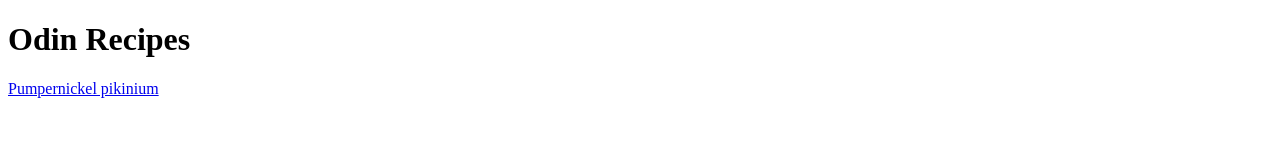
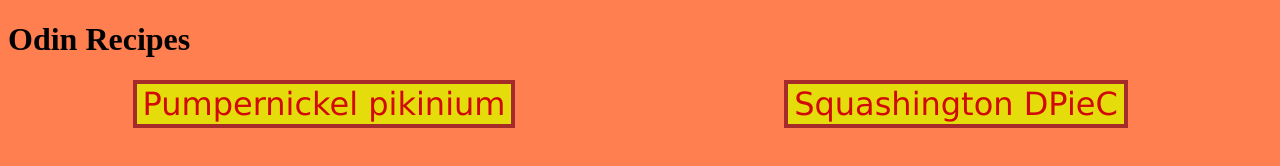
Before and after one commit to SkorpianBread/Recipes, a plain HTML site: page index.html in a window 1280 px wide. Drawn offline with Linux system fonts and the light colour scheme.

Commit message:
added everything

```diff
--- a/index.html
+++ b/index.html
@@ -3,10 +3,21 @@
 <head>
     <meta charset="UTF-8">
     <meta name="viewport" content="width=device-width, initial-scale=1.0">
-    <title>Document</title>
+    <link rel="stylesheet" href="styles-index.css">
+    <title>HOME PAGE</title>
 </head>
-<body>
+
+<body style="background-color: coral;">
     <h1>Odin Recipes</h1>
-    <a href="recipes/pumpkin-pie.html">Pumpernickel pikinium</a>
+    <div class="flex-container one">
+        <div class="item">
+            <a href="recipes/pumpkin-pie.html" rel="noopener noreferrer"><button class="button">Pumpernickel pikinium</button></a>
+        </div>
+
+        <div class="item">
+            <a href="recipes/squashington-DPieC.html" rel="noopener noreferrer"><button class="button">Squashington DPieC</button></a>
+        </div>
+    </div>
 </body>
+
 </html>
--- /dev/null
+++ b/recipes/styles-squash.css
@@ -0,0 +1,46 @@
+
+.flex-container{
+    display: flex;
+    padding: 6px;
+}
+
+.flex-container.one{
+    background-color: coral;
+    border: 2px solid limegreen;
+    height: auto;
+}
+
+.flex-container.two{
+    background-color: rgb(222, 222, 45);
+    border: 2px solid rgb(26, 203, 165);
+    height: auto;
+}
+
+.item{
+    flex: 1;
+    background-color: rgb(192, 90, 17);
+    border: 2px solid rgb(183, 16, 111);
+    height: auto;
+    padding: 2px;
+    text-align: center;
+}
+
+
+.squash {
+    color: rgb(111, 28, 180);
+    font-size: 40px;
+    font-family:'Times New Roman', Times, serif;
+    font-weight: bold;
+}
+
+.button{
+    background-color: cadetblue;
+    border: 4px solid blue;
+    padding: 6px;
+    width: min-content;
+    height: min-content;
+}
+
+.button:hover{
+    background-color: rgb(69, 113, 115);
+}
--- /dev/null
+++ b/recipes/styles.css
@@ -0,0 +1,22 @@
+/* styles.css */
+
+.pumpkin {
+    color: rgb(192, 138, 39);
+    font-size: 40px;
+    font-family:'Times New Roman', Times, serif;
+    font-weight: bold;
+}
+
+* {
+  outline: 2px solid rgb(2, 0, 0);
+  padding: 2px;
+  border: 2px;
+  margin: 4px;
+}
+
+#USA {
+  color:rgba(5, 0, 8, 0.411);
+  font-size: 60px;
+  font-family: Impact, Haettenschweiler, 'Arial Narrow Bold', sans-serif;
+  font-weight: bolder;
+}
--- /dev/null
+++ b/styles-index.css
@@ -0,0 +1,27 @@
+
+.flex-container{
+    display: flex;
+}
+
+.flex-container.one{
+    background-color: coral;
+}
+
+.item{
+    background-color: coral;
+    text-align: center;
+    flex: 1;
+}
+
+.button{
+    background-color: rgb(229, 221, 11);
+    border: 4px solid brown;
+    color: rgb(209, 9, 9);
+    font-size: xx-large;
+    font-family: 'Lucida Sans';
+}
+
+.button:hover{
+    background-color: rgb(170, 165, 8);
+    color: black;
+}
--- a/styles.css
+++ /dev/null
@@ -1,5 +0,0 @@
-/* styles.css */
-
-div {
-    color: orange;
-}
```
Also changed, not shown: recipes/pumpkin-pie.html (+10 -4 lines), recipes/squashington-DPieC.html (added, +26 -0 lines), Squash.png (added).
